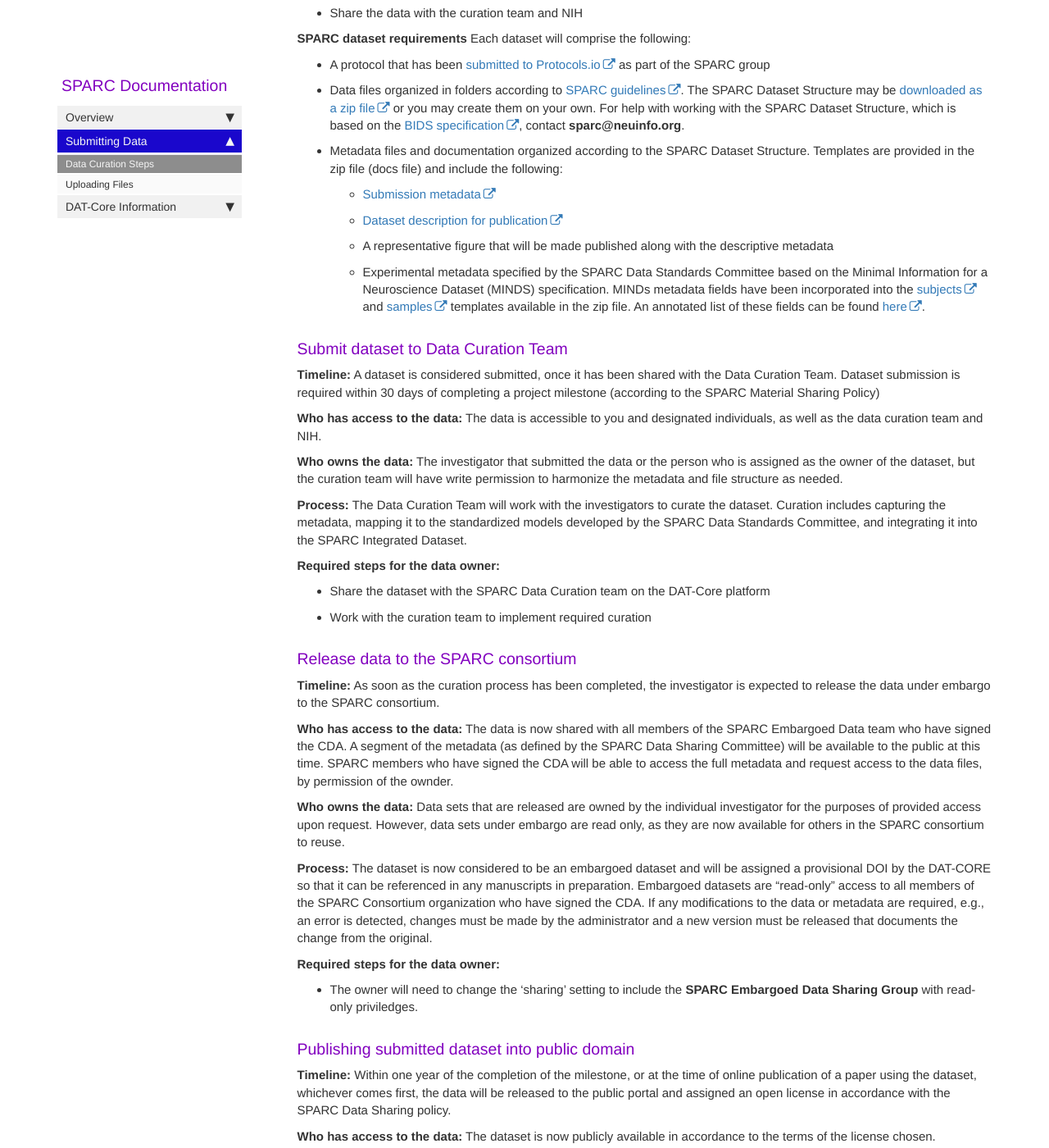
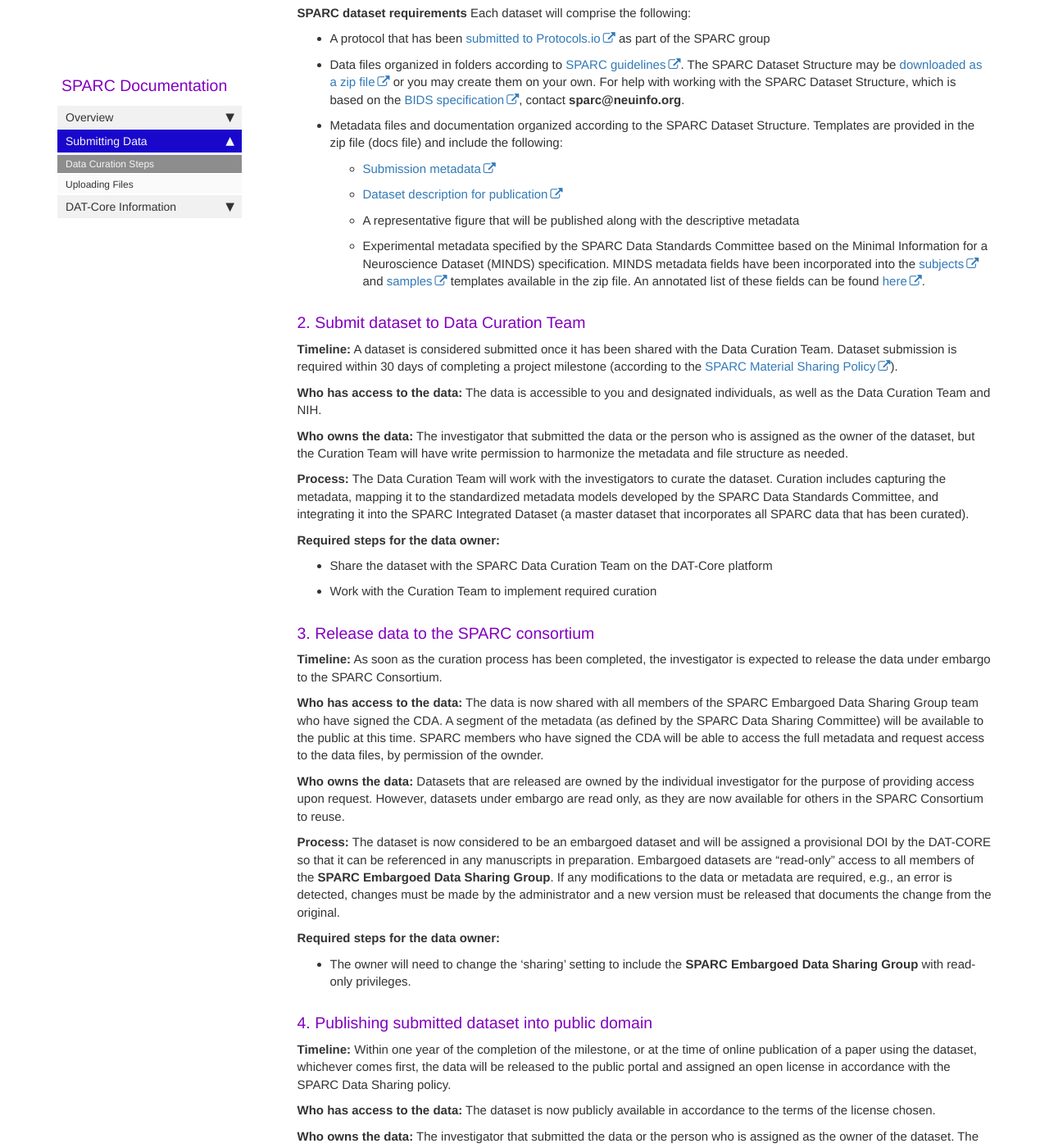
Before and after one commit to tgbugs/docs.sparc.science, a Jekyll site: the page built from pages/data_submission/submit_data.md, in a window 1280 px wide and 1400 px high, scrolled down 1227 px. Shown: the whole window at 82% size. Built offline with Jekyll 4.4.1, drawn with Linux system fonts in a browser that asks for light colours; nearby versions of some CDN libraries; comment, search, counter and statistics services are not loaded; some of the changed text lies outside the part shown.

Commit message:
Several updates

```diff
--- a/pages/data_submission/submit_data.md
+++ b/pages/data_submission/submit_data.md
@@ -11,26 +11,25 @@ folder: general
 
 {% include image.html file="sparc_workflow.png" alt="workflow" %}
 
-Inveistgators will have 1 year from the time a milestone is completed to publish the resulting dataset (step 4). A data set is published when it is available for viewing and download by the public and has been assigned a digital object identifier (DOI). During that year, the data set will move through several stages, characterized by access rights and curatorial actions. Investigators will have 30 days from the completion of the milestone to formally submit their data to the SPARC Data Repository (DAT-CORE).  Submission of data is defined as sharing data with the curation team (step 2 above).
+Inveistgators will have 1 year from the time a milestone is completed to publish the resulting dataset (step 4). A dataset is published when it is available for viewing and download by the public and has been assigned a digital object identifier (DOI). During that year, the dataset will move through several stages, characterized by access rights and curatorial actions. Investigators will have 30 days from the completion of the milestone to formally submit their data to the SPARC Data Repository (DAT-CORE).  Submission of data is defined as sharing data with the Data Curation Team (step 2).
 
-### Creating a draft dataset
-**Timeline:** At any time, users can create a draft dataset within the SPARC Consortium organization in preparation for submitting the data to SPARC DAT-CORE.
+### 1. Creating a draft dataset
+**Timeline:** At any time, users can create a draft dataset within the SPARC Consortium organization in preparation for submitting the dataset.
 
-**Who has access to the data:** Draft data is private and is accessible only to those that you specifically invite to access the data. Neither Blackfynn, the curation team nor NIH can access the data unless you invite them.
+**Who has access to the data:** Draft data is private and is accessible only to those who you specifically invite to access the data. Neither Blackfynn, the Curation Team, nor NIH can access the data unless you invite them.
 
 **Who owns the data:** The investigator that submitted the data or the person who is assigned as the owner of the dataset.
 
-**Process:**  During this step, investigators upload a data set that represents the completion of a milestone according to the standards esablished by SPARC.
+**Process:** During this step, investigators upload a dataset that represents the completion of a milestone according to the standards esablished by SPARC.
 
-A dataset is defined as follows: The set of data files, supporting documents and metadata produced as the result of completing a milestone.  At time of submission, the  dataset may be considered complete, that is no new data will will be collected, or it may represent a batch or slice of data that is part of a larger data set being collected over several milestones.
+A dataset is defined as follows: The set of data files, supporting documents, and metadata produced as the result of completing a milestone.  At time of submission, the  dataset may be considered complete (that is, no new data will will be collected), or it may represent a batch or slice of data that is part of a larger dataset being collected over several milestones.
 
-You may choose to use some of the SPARC data repository features for organizing your data; however, the data and metadata standards established by SPARC, as outlined below, must be followed before the dataset is submitted for curation.
+The data and metadata standards established by SPARC, as outlined below, must be followed before the dataset is submitted for curation.
 
 **Steps for creating a draft dataset:**
-- Create and name a dataset in the SPARC data repository
+- Create and name a dataset in the SPARC Data Repository (within the **SPARC Consortium Organization** on Blackfynn)
 - Provide a short description for the dataset
-- Upload files and organize the dataset according to the requirements of the SPARC Data Standards Committee and Data Curation Team.
-- Share the data with the curation team and NIH
+- Upload files and organize the dataset according to the requirements of the SPARC Data Standards Committee and Data Curation Team (see below).
 
 **SPARC dataset requirements** Each dataset will comprise the following:
 - A protocol that has been [submitted to Protocols.io](https://docs.google.com/presentation/d/1WhoLvOVRIbCzu3x30Dd0O1cC09ZGT4g0IFOf4Eq7yfI/edit#slide=id.p) as part of the SPARC group
@@ -38,35 +37,35 @@ You may choose to use some of the SPARC data repository features for organizing
 - Metadata files and documentation organized according to the SPARC Dataset Structure.  Templates are provided in the zip file (docs file) and include the following:
   - [Submission metadata](https://drive.google.com/open?id=1OhXmssY9GK8ebOmrvib1B9xbeqoVEOBA)
   - [Dataset description for publication](https://drive.google.com/file/d/1-VqBo63oKlxVdt8nNnbzVK0NxAHwc8-L/view?usp=sharing)
-  - A representative figure that will be made published along with the descriptive metadata
-  - Experimental metadata specified by the SPARC Data Standards Committee based on the Minimal Information for a Neuroscience Dataset (MINDS) specification.  MINDs metadata fields have been incorporated into the [subjects](https://drive.google.com/open?id=1IDo5INrqtIu1sTJW2mICzuGEAKqv5eGg) and [samples](https://drive.google.com/open?id=1ROCsuBjMWBDmCTpTGZsUQDDgYtm-nqYG) templates available in the zip file.  An annotated list of these fields can be found [here](https://docs.google.com/spreadsheets/d/1e61r3F2weausmBhqFK8RlYLviC3rya44so5m15mPRTw/edit#gid=108617967).
+  - A representative figure that will be published along with the descriptive metadata
+  - Experimental metadata specified by the SPARC Data Standards Committee based on the Minimal Information for a Neuroscience Dataset (MINDS) specification.  MINDS metadata fields have been incorporated into the [subjects](https://drive.google.com/open?id=1IDo5INrqtIu1sTJW2mICzuGEAKqv5eGg) and [samples](https://drive.google.com/open?id=1ROCsuBjMWBDmCTpTGZsUQDDgYtm-nqYG) templates available in the zip file.  An annotated list of these fields can be found [here](https://docs.google.com/spreadsheets/d/1e61r3F2weausmBhqFK8RlYLviC3rya44so5m15mPRTw/edit#gid=108617967).
 
-### Submit dataset to Data Curation Team
-**Timeline:** A dataset is considered submitted, once it has been shared with the Data Curation Team.  Dataset submission is required within 30 days of completing a project milestone (according to the SPARC Material Sharing Policy)
+### 2. Submit dataset to Data Curation Team
+**Timeline:** A dataset is considered submitted once it has been shared with the Data Curation Team.  Dataset submission is required within 30 days of completing a project milestone (according to the [SPARC Material Sharing Policy](https://commonfund.nih.gov/sparc/materialsharing)).
 
-**Who has access to the data:** The data is accessible to you and designated individuals, as well as the data curation team and NIH.
+**Who has access to the data:** The data is accessible to you and designated individuals, as well as the Data Curation Team and NIH.
 
-**Who owns the data:** The investigator that submitted the data or the person who is assigned as the owner of the dataset, but the curation team will have write permission to harmonize the metadata and file structure as needed.
+**Who owns the data:** The investigator that submitted the data or the person who is assigned as the owner of the dataset, but the Curation Team will have write permission to harmonize the metadata and file structure as needed.
 
-**Process:** The Data Curation Team will work with the investigators to curate the dataset. Curation includes capturing the metadata, mapping it to the standardized models developed by the SPARC Data Standards Committee, and integrating it into the SPARC Integrated Dataset.
+**Process:** The Data Curation Team will work with the investigators to curate the dataset. Curation includes capturing the metadata, mapping it to the standardized metadata models developed by the SPARC Data Standards Committee, and integrating it into the SPARC Integrated Dataset (a master dataset that incorporates all SPARC data that has been curated).
 
 **Required steps for the data owner:**
-- Share the dataset with the SPARC Data Curation team on the DAT-Core platform
-- Work with the curation team to implement required curation
+- Share the dataset with the SPARC Data Curation Team on the DAT-Core platform
+- Work with the Curation Team to implement required curation
 
-### Release data to the SPARC consortium
-**Timeline:** As soon as the curation process has been completed, the investigator is expected to release the data under embargo to the SPARC consortium.
+### 3. Release data to the SPARC consortium
+**Timeline:** As soon as the curation process has been completed, the investigator is expected to release the data under embargo to the SPARC Consortium.
 
-**Who has access to the data:** The data is now shared with all members of the SPARC Embargoed Data team who have signed the CDA. A segment of the metadata (as defined by the SPARC Data Sharing Committee) will be available to the public at this time. SPARC members who have signed the CDA will be able to access the full metadata and request access to the data files, by permission of the ownder.
+**Who has access to the data:** The data is now shared with all members of the SPARC Embargoed Data Sharing Group team who have signed the CDA. A segment of the metadata (as defined by the SPARC Data Sharing Committee) will be available to the public at this time. SPARC members who have signed the CDA will be able to access the full metadata and request access to the data files, by permission of the ownder.
 
-**Who owns the data:** Data sets that are released are owned by the individual investigator for the purposes of provided access upon request.  However, data sets under embargo are read only, as they are now available for others in the SPARC consortium to reuse.
+**Who owns the data:** Datasets that are released are owned by the individual investigator for the purpose of providing access upon request.  However, datasets under embargo are read only, as they are now available for others in the SPARC Consortium to reuse.
 
-**Process:** The dataset is now considered to be an embargoed dataset and will be assigned a provisional DOI by the DAT-CORE so that it can be referenced in any manuscripts in preparation. Embargoed datasets are “read-only” access to all members of the SPARC Consortium organization who have signed the CDA. If any modifications to the data or metadata are required, e.g., an error is detected, changes must be made by the administrator and a new version must be released that documents the change from the original.
+**Process:** The dataset is now considered to be an embargoed dataset and will be assigned a provisional DOI by the DAT-CORE so that it can be referenced in any manuscripts in preparation. Embargoed datasets are “read-only” access to all members of the **SPARC Embargoed Data Sharing Group**. If any modifications to the data or metadata are required, e.g., an error is detected, changes must be made by the administrator and a new version must be released that documents the change from the original.
 
 **Required steps for the data owner:**
-- The owner will need to change the ‘sharing’ setting to include the **SPARC Embargoed Data Sharing Group** with read-only priviledges.
+- The owner will need to change the ‘sharing’ setting to include the **SPARC Embargoed Data Sharing Group** with read-only privileges.
 
-### Publishing submitted dataset into public domain
+### 4. Publishing submitted dataset into public domain
 **Timeline:** Within one year of the completion of the milestone, or at the time of online publication of a paper using the dataset, whichever comes first, the data will be released to the public portal and assigned an open license in accordance with the SPARC Data Sharing policy.
 
 **Who has access to the data:** The dataset is now publicly available in accordance to the terms of the license chosen.
@@ -76,11 +75,11 @@ You may choose to use some of the SPARC data repository features for organizing
 **Process:** When datasets are shared publicly, the data will receive a digital object identifier (DOI), which can be used to reference the data in publications.
 
 **Required steps for the data owner:**
-- The data set will be automatically published at one year post milestone, if not published earlier by the investigator, e.g., as part of a publication or because s/he wants to.  The Open Data Library is a public facing web application to make available and distribute public datasets on the Blackfynn platform. It is slated for development in 2019.
+- The dataset will be automatically published at one year post milestone, if not published earlier by the investigator, e.g., as part of a publication or because s/he wants to.
 
 
 ##  Schematic representation of SPARC Data on the DAT-Core
 
-The figure below is a schematic representation of the workflow described above. It highlights how data is generated by individual investigators, is curated by the curation team, and shared as an embargoed dataset with the **SPARC Embargoed Data Sharing Group** . It shows how the data is made available to the public over time.
+The figure below is a schematic representation of the workflow described above. It highlights how data is generated by individual investigators, curated by the Data Curation Team, and shared as an embargoed dataset with the **SPARC Embargoed Data Sharing Group**. It shows how the data is made available to the public over time.
 
 {% include image.html file="SPARC_Submission_and_Publishing_Workflow.png" alt="workflow" %}
```
Also changed, not shown: other parts of pages/data_submission/submit_data.md (+1 -1 lines).
